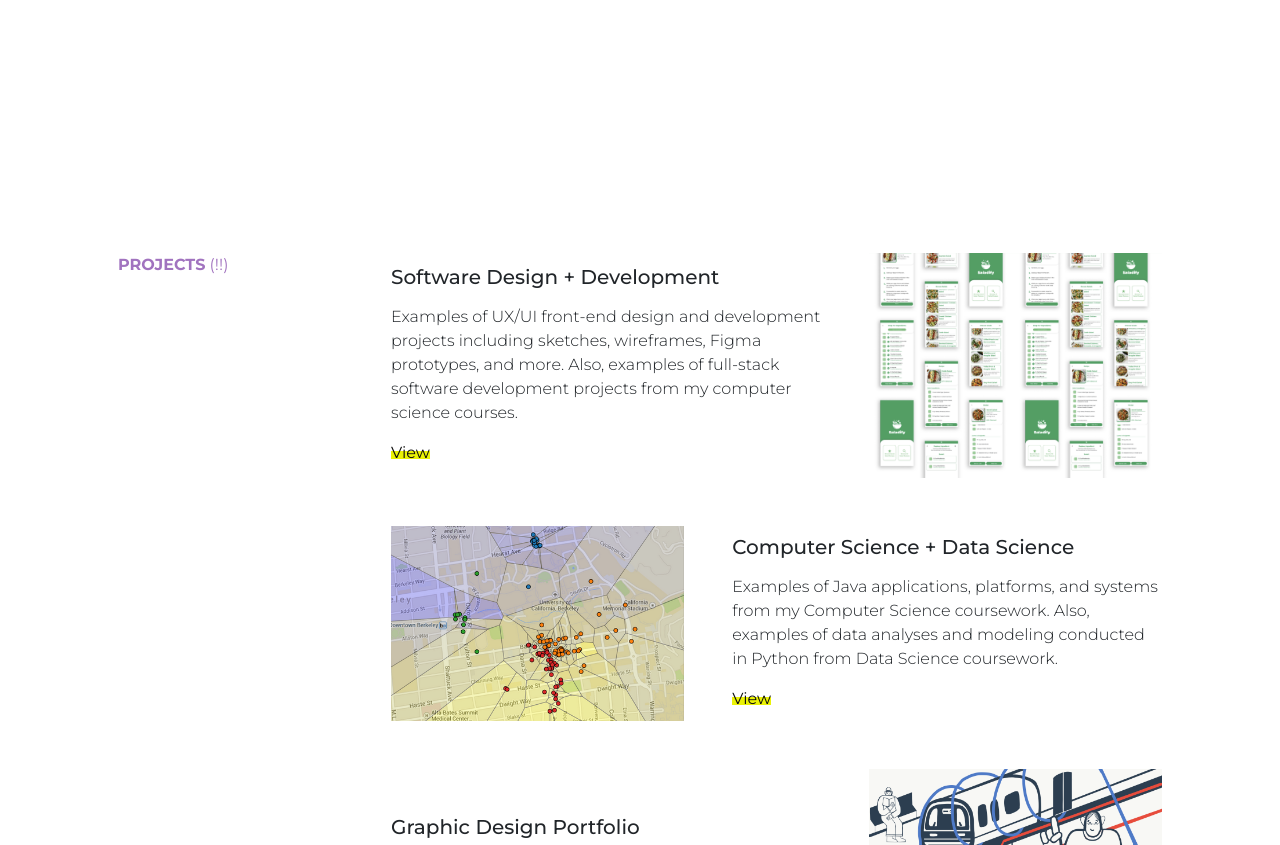
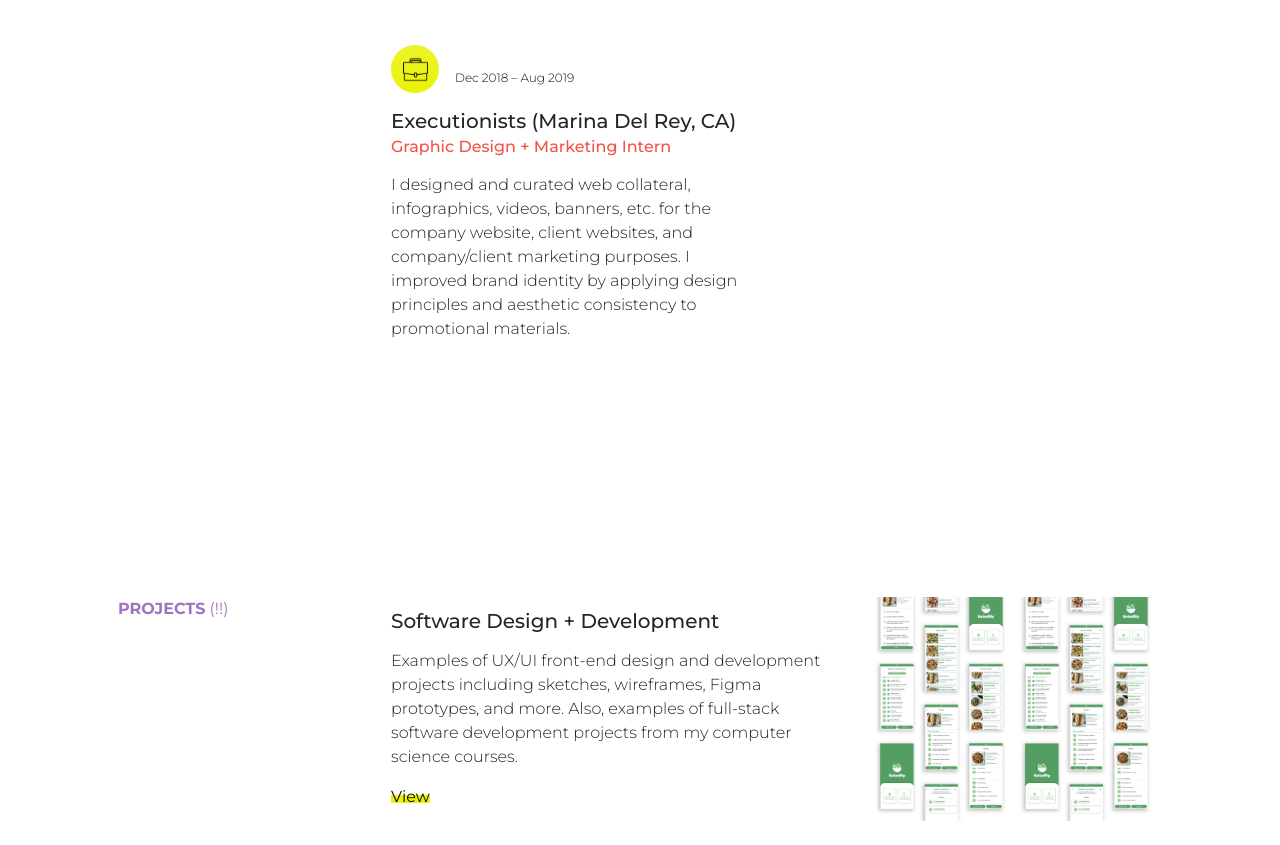
Before and after one commit to acruz101/acruz101.github.io, a website: page index.html in a window 1280 px wide. Shown: the part 1755-2600 px from the top of the page. Drawn offline with nearby package versions, Linux system fonts and the light colour scheme.

Commit message:
add marketing exp

```diff
--- a/index.html
+++ b/index.html
@@ -106,6 +106,16 @@
                                     <h6 class="text-orange mb-3">Data Science (AI) Research Intern</h6>
                                     <p class="fw-light mb-0">I analyzed and processed a high-volume image dataset using SQL, Pandas, and CVAT. I utilized machine and deep learning (ML/DL), artificial intelligence (AI), and neural networks (NNs) to train and construct image classifier models that identify the structural vulnerabilities present in images of buildings. I created map data visualizations with ggplot and other Python libaries. This goal of this study was to enhance regional-scale natural hazard simulations, which we achieved with a model accuracy of more than 65%.</p>
                                 </div>
+                                <div class="container-special col mb-5 h-100">
+                                    <div class="feature bg-neon bg-gradient text-white rounded-circle mb-3"><img src="assets/suitcase-2.png" width="25"></img></div>
+                                    <div class="badge  text-black fw-light mx-1 mb-3">Dec 2018 – Aug 2019</div>
+                                    <p class="h5 mb-1">Executionists (Marina Del Rey, CA)</p>
+                                    <h6 class="text-orange mb-3">Graphic Design + Marketing Intern</h6>
+                                    <p class="fw-light mb-0">I designed and curated web collateral, infographics, videos, banners, etc. for the company website, client websites, and company/client marketing purposes. I improved brand identity by applying design principles and aesthetic consistency to promotional materials.</p>
+                                </div>
+                                <div class="container-special col mb-5 h-100">
+                                    <div class="badge  text-black fw-light mx-1 mb-3"></div>
+                                    </div>
 
                             </div>
                         </div>
```
